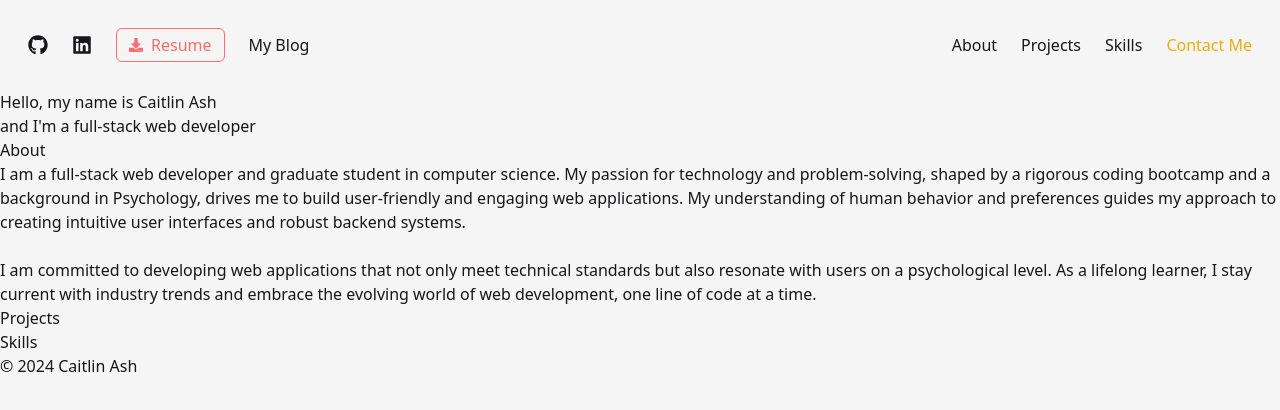
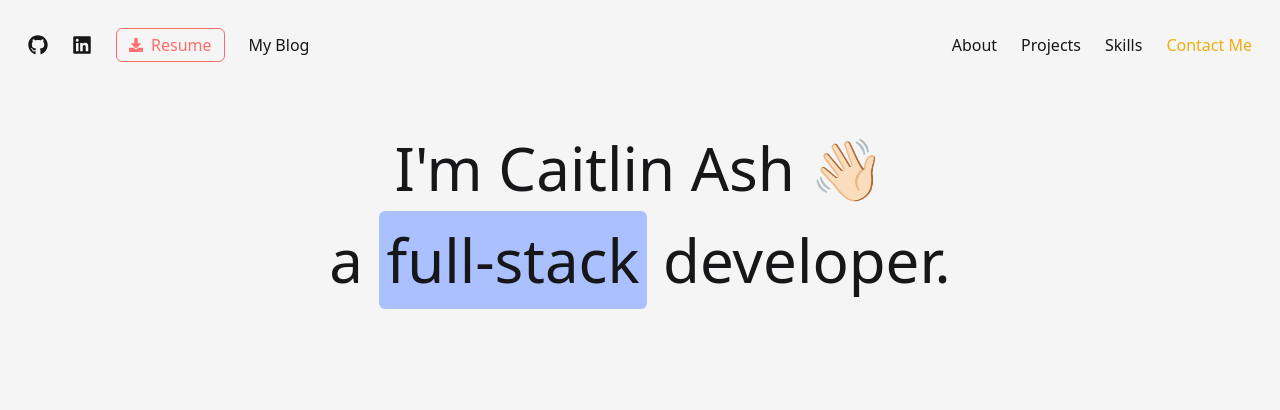
Before and after one commit to bycait27/portfolio, a Next.js app: page / in a window 1280 px wide. Shown: the top 410 px of the page. Built offline with nearby package versions, Linux system fonts and the light colour scheme.

Commit message:
Changed Hero component

```diff
--- a/src/app/page.jsx
+++ b/src/app/page.jsx
@@ -2,10 +2,10 @@
 
 import Navbar from '../components/Navbar';
 import Hero from '../components/Hero';
-import About from '../components/sections/About';
-import Projects from '../components/sections/Projects';
-import Skills from '../components/sections/Skills';
-import Footer from '../components/Footer';
+// import About from '../components/sections/About';
+// import Projects from '../components/sections/Projects';
+// import Skills from '../components/sections/Skills';
+// import Footer from '../components/Footer';
 
 export default function Home() {
   return (
@@ -16,7 +16,7 @@ export default function Home() {
       <div>
         <Hero />
       </div>
-      <div id="about">
+      {/* <div id="about">
         <About />
       </div>
       <div id="projects">
@@ -25,7 +25,7 @@ export default function Home() {
       <div id="skills">
         <Skills />
       </div>
-      <Footer />
+      <Footer /> */}
     </div>
   );
 };
--- a/src/components/Hero.jsx
+++ b/src/components/Hero.jsx
@@ -1,14 +1,8 @@
 export default function Hero() {
     return (
-        <div
-
-        >
-            <p>
-                Hello, my name is Caitlin Ash
-            </p>
-            <p>
-                and I&apos;m a <span>full-stack web developer</span>
-            </p>
+        <div className="flex flex-col justify-center items-center text-6xl p-8">
+            <p className="p-4">I&apos;m Caitlin Ash 👋🏻</p>
+            <p className="p-4">a <span className="bg-text-highlight rounded-md p-2">full-stack</span> developer.</p>
         </div>
     );
 };
```
